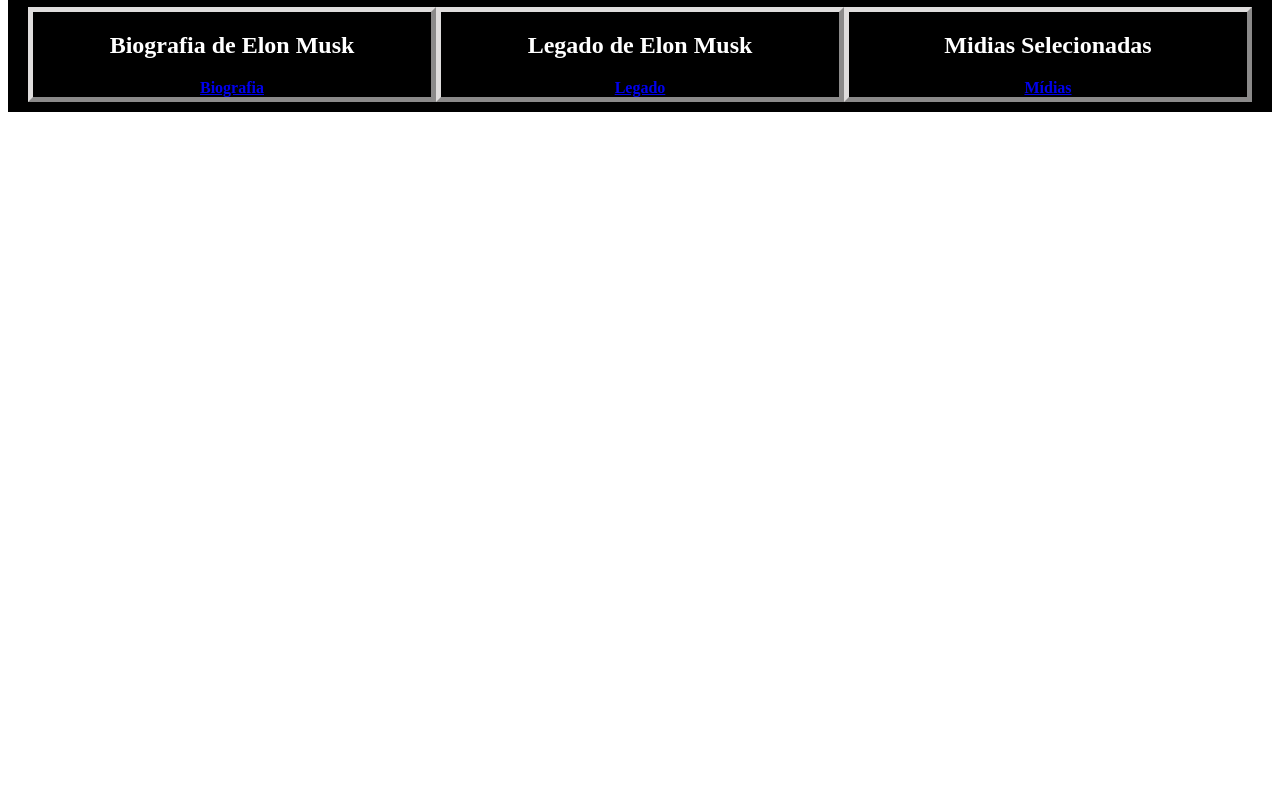
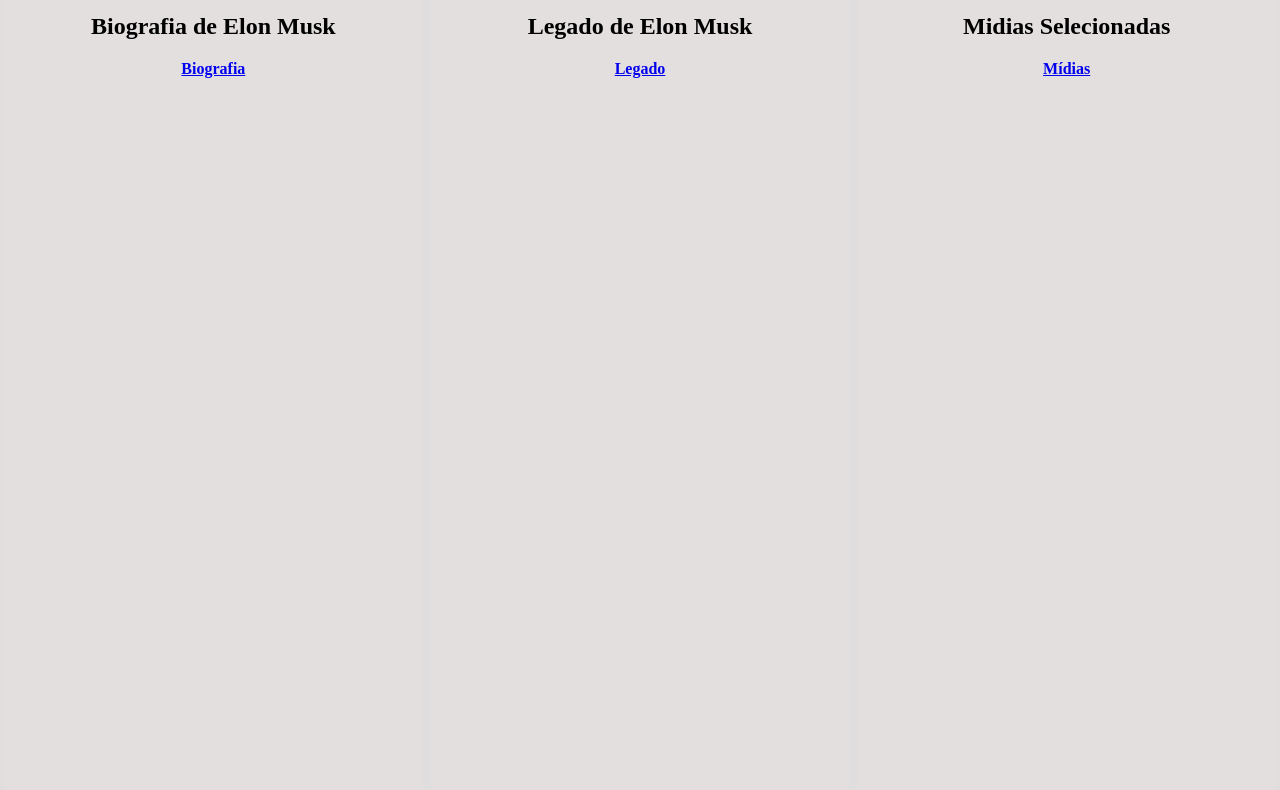
Before and after one commit to geissybastoss/Biografia-Elon-Musk, a plain HTML site: page index.html in a window 1280 px wide. Shown: the part 91-881 px from the top of the page. Before the commit the page ends 800 px from the top, so only its background shows below. Drawn offline with Linux system fonts and the light colour scheme.

Commit message:
arquivo atualizado

```diff
--- a/assets/styles/styleIndex.css
+++ b/assets/styles/styleIndex.css
@@ -1,27 +1,32 @@
 
 
 #containerTotal {
-    padding: 10px 20px;
-    display:block;
-    flex-direction: column;
-    background-color: rgb(0, 0, 0);
-    color: white;
+    margin: 0 ;
+    background-color: rgb(199, 195, 195);
+    color: black
+    height: 100vh;
   }
 
   .containerDivs {
     display: flex;
-    flex-direction: row;
-    justify-content: space-between;
+    display:flexbox;
   }
 
   .demoDiv {
-    width: 50%;
-    border: 5px outset rgb(223, 221, 221);
-    background-color: rgb(0, 0, 0);
-    font-weight: 600;
+    width: 600px;
+    border: 4px solid rgb(223, 221, 221);
+    background-color: rgb(228, 223, 223);
+    font-weight: 900;
     text-align: center;
+    height: 100vh;
+    color: black;
   }
 
   h1 {
     text-align: center;
   }
+
+  body{
+    margin: 0;
+    background-color: rgb(199, 195, 195);
+  }
```
Also changed, not shown: pages/ElonMuskBio.html (+1 -1 lines).
